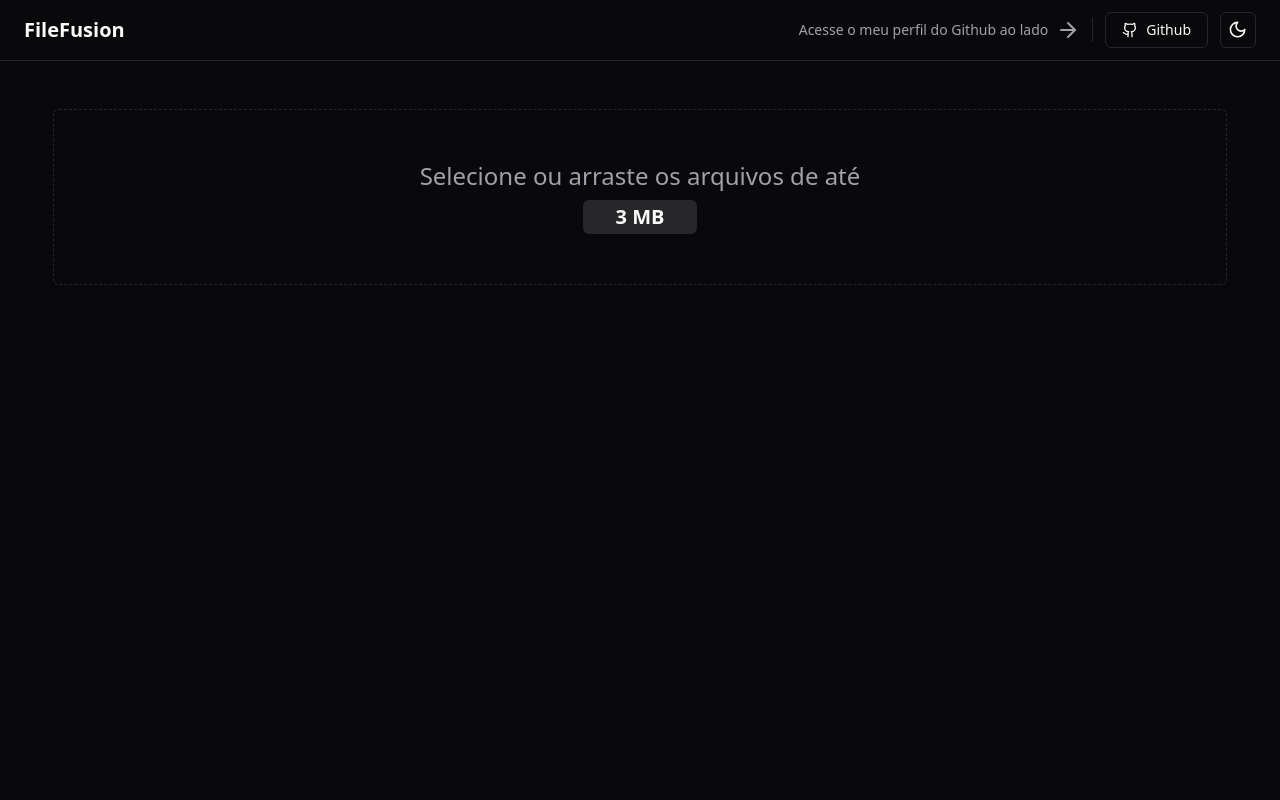
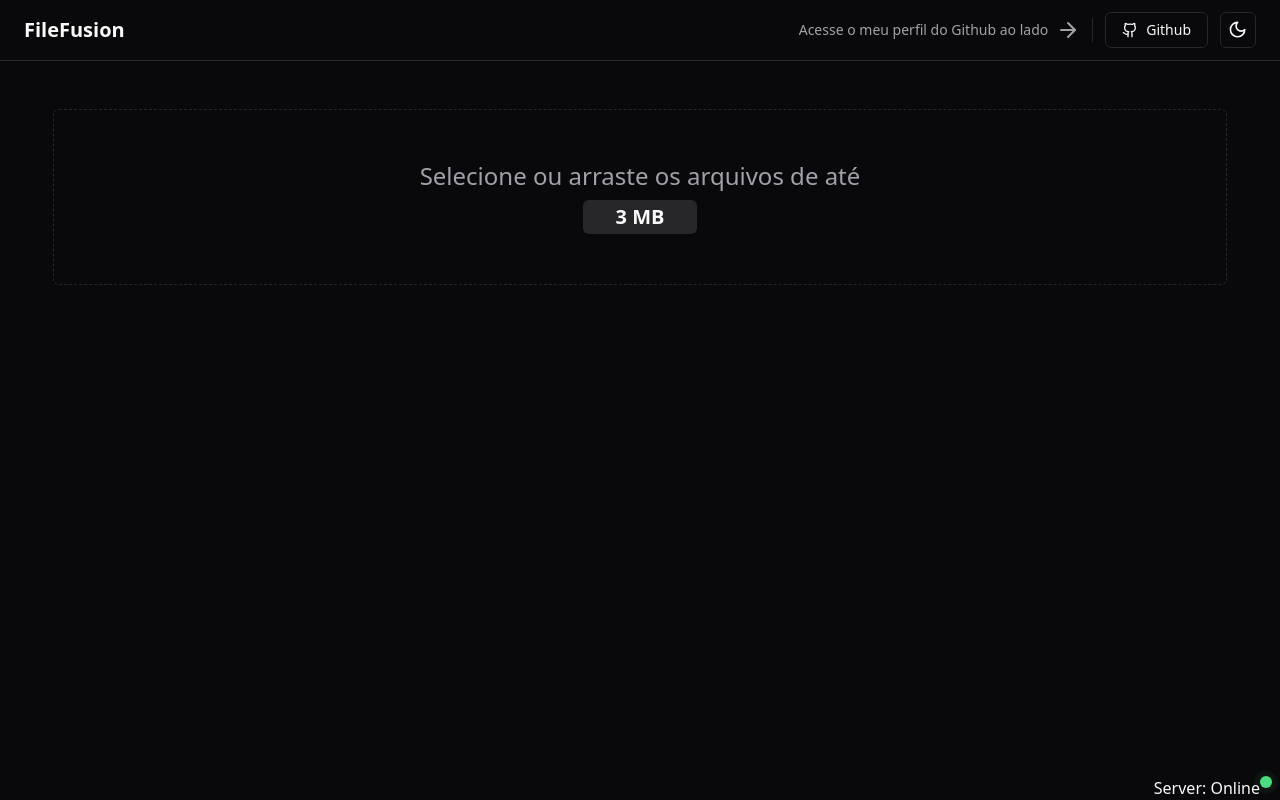
Before and after one commit to joaovic-tech/file-fusion, a React (Vite) app in the folder apps/client/: page / in a window 1280 px wide. Built offline with nearby package versions, Linux system fonts and the light colour scheme.

Commit message:
verificando conexao
Criei um componente para verificar a coxão do cors tanto do client tando do server em ambiente de dev/pro.

```diff
--- a/apps/client/src/App.tsx
+++ b/apps/client/src/App.tsx
@@ -1,13 +1,15 @@
 import Nav from "./components/nav";
 import SelectFile from "./components/select-file";
+import ServerStatus from "./components/server-status";
 
 function App() {
   return (
     <>
       <Nav />
-      <main className="flex items-center justify-center h-full mt-12">
+      <main className="relative flex items-center justify-center h-full mt-12">
         <SelectFile />
       </main>
+      <ServerStatus />
     </>
   );
 }
--- a/apps/client/src/components/select-file.tsx
+++ b/apps/client/src/components/select-file.tsx
@@ -81,13 +81,10 @@ function SelectFile() {
     });
 
     try {
-      const response = await fetch(
-        "https://file-fusion-server.vercel.app/upload",
-        {
-          method: "POST",
-          body: formData,
-        }
-      );
+      const response = await fetch("http://127.0.0.1:8000/upload", {
+        method: "POST",
+        body: formData,
+      });
 
       if (response.ok) {
         const blob = await response.blob();
--- /dev/null
+++ b/apps/client/src/components/server-status.tsx
@@ -0,0 +1,43 @@
+import { useEffect, useState } from "react";
+
+export default function ServerStatus() {
+  const [serverStatus, setServerStatus] = useState<string | null>(null);
+
+  useEffect(() => {
+    const serverOn = async () => {
+      try {
+        const response = await fetch("http://127.0.0.1:8000");
+        if (!response.ok) {
+          throw new Error("Network response was not ok");
+        }
+
+        setServerStatus("Online");
+      } catch (error) {
+        setServerStatus("Offline");
+        console.error("Erro ao conectar ao server:", error);
+      }
+    };
+
+    serverOn();
+  }, []);
+
+  return (
+    <span className="absolute bottom-0 right-2">
+      <div className="relative flex">
+        Server: {serverStatus}
+        <span className="relative flex w-3 h-3">
+          <span
+            className={`absolute inline-flex w-full h-full rounded-full opacity-75 animate-ping ${
+              serverStatus == "Online" ? "bg-green-400" : "bg-red-400"
+            }`}
+          ></span>
+          <span
+            className={`relative inline-flex w-3 h-3 rounded-full ${
+              serverStatus == "Online" ? "bg-green-400" : "bg-red-400"
+            }`}
+          ></span>
+        </span>
+      </div>
+    </span>
+  );
+}
```
Also changed, not shown: 2 other files (tests, documents, lock files or other folders).
